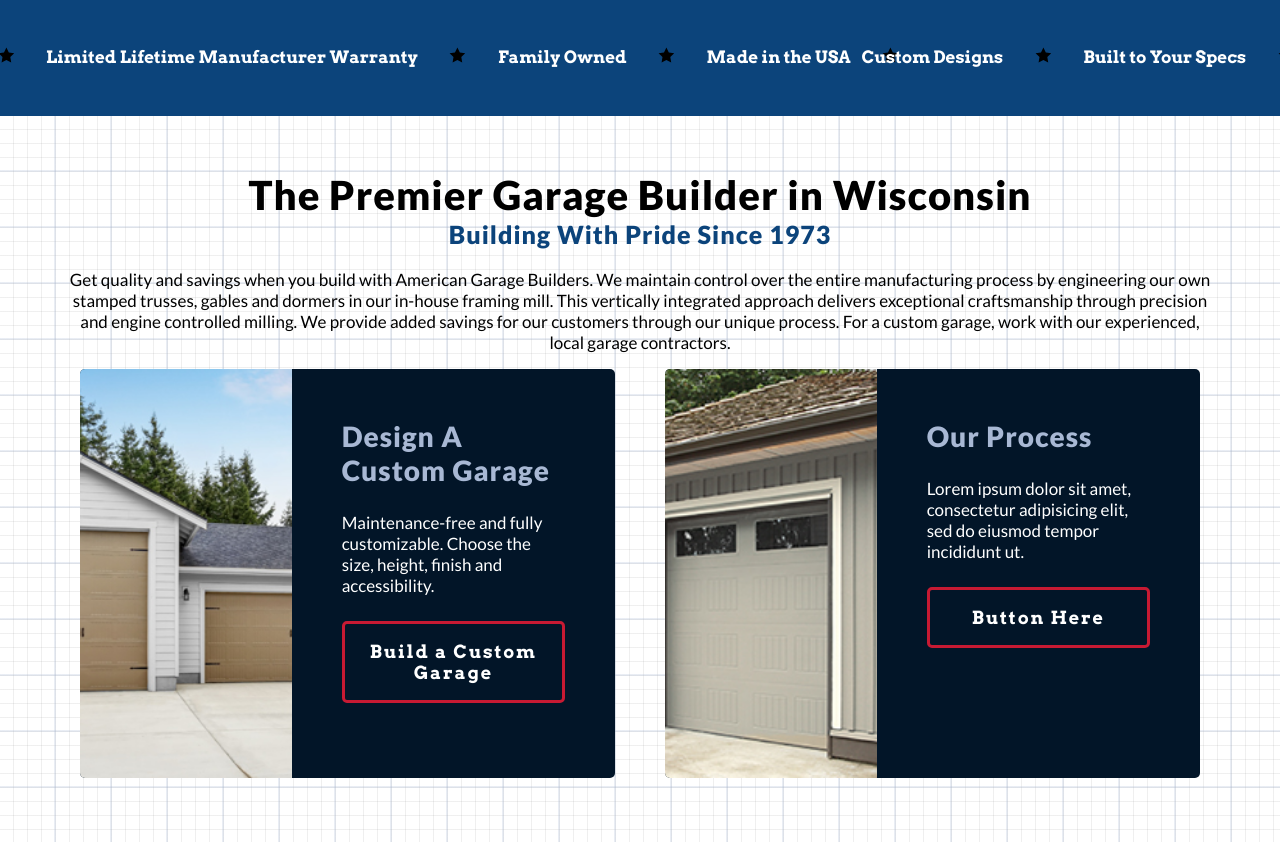
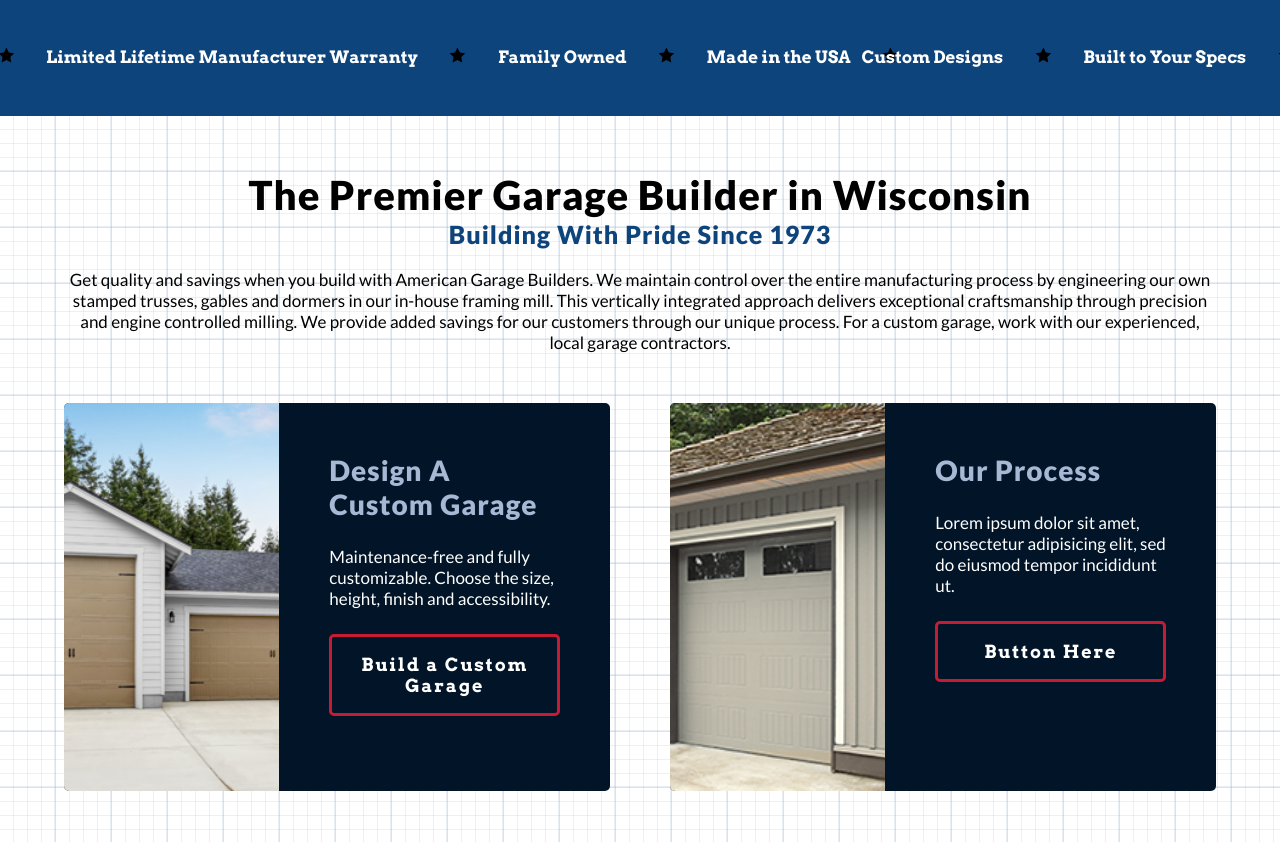
Before and after one commit to tburzynski2/agb-redev, a website: page src/html/index.html in a window 1280 px wide. Shown: the part 802-1644 px from the top of the page. Drawn offline with Linux system fonts and the light colour scheme.

Commit message:
Code cleanup pt.3 - Updating grid and card systems

```diff
--- a/src/html/index.html
+++ b/src/html/index.html
@@ -157,7 +157,7 @@
               >Building With Pride Since 1973</span
             >
           </h1>
-          <p>
+          <p class="padding-bottom-5">
             Get quality and savings when you build with American Garage
             Builders. We maintain control over the entire manufacturing process
             by engineering our own stamped trusses, gables and dormers in our
@@ -168,7 +168,8 @@
             local garage contractors.
           </p>
         </div>
-        <div class="card-container">
+        <div class="row">
+          <div class="col-1-of-2">
               <div class="card">
                   <div class="card-image">
                     <img
@@ -189,6 +190,8 @@
                     </p>
                   </div>
               </div>
+          </div>
+          <div class="col-1-of-2">
               <div class="card">
                   <div class="card-image">
                     <img
@@ -207,6 +210,7 @@
                         ><span>Button Here</span></a
                       >
                     </p>
+                  </div>
                 </div>
               </div>
           </div>
--- a/src/scss/abstracts/_variables.scss
+++ b/src/scss/abstracts/_variables.scss
@@ -18,3 +18,10 @@
 $font-family-primary-black: "Lato Black", sans-serif;
 $font-family-primary-black-italic: "Lato BlackItalic", sans-serif;
 $font-family-secondary: "Arvo", serif;
+$default-font-size: 1.6rem;
+
+// Grid
+$grid-width: 140rem;
+$gutter-vertical: 8rem;
+$gutter-vertical-small: 6rem;
+$gutter-horizontal: 6rem;
--- a/src/scss/base/_base.scss
+++ b/src/scss/base/_base.scss
@@ -66,16 +66,6 @@
   font-size: 2.5rem;
 }
 
-.text-block {
-  max-width: 140rem;
-  margin: 0 auto;
-}
-
-.split-text-block {
-  max-width: 61rem;
-  margin: 0 auto;
-}
-
 ul.checkmark-list {
   column-count: 2;
   column-gap: 2rem;
@@ -103,8 +93,19 @@
   }
 }
 
-@media (max-width: 1800px) {
-  text-block {
-    max-width: 100rem;
-  }
+.grid-background {
+  background-color: $color-white;
+  background-image: linear-gradient(
+      rgba($color-primary-light, 0.25) 2px,
+      transparent 2px
+    ),
+    linear-gradient(
+      90deg,
+      rgba($color-primary-light, 0.25) 2px,
+      transparent 2px
+    ),
+    linear-gradient(rgba($color-grid, 0.15) 1px, transparent 1px),
+    linear-gradient(90deg, rgba($color-grid, 0.15) 1px, transparent 1px);
+  background-size: 56px 56px, 56px 56px, 14px 14px, 14px 14px;
+  background-position: -2px -2px, -2px -2px, -1px -1px, -1px -1px;
 }
--- a/src/scss/components/_card.scss
+++ b/src/scss/components/_card.scss
@@ -1,11 +1,3 @@
-.card-container {
-  display: flex;
-  gap: 5rem;
-  flex-wrap: wrap;
-  padding: 1.6rem;
-  justify-content: center;
-}
-
 .card {
   display: flex;
   flex-direction: row;
@@ -14,10 +6,8 @@
   color: $color-white;
   border-radius: 5px;
   overflow: hidden;
-  max-width: calc(50% - 2.5rem);
-  min-width: 450px;
   transition: transform 0.2s;
-  align-items: stretch;
+  height: 100%;
 }
 
 .card-image {
@@ -26,12 +16,10 @@
   min-height: 200px;
   position: relative;
   img {
-    display: block;
     object-fit: cover;
     position: absolute;
     top: 0;
     left: 0;
-    display: block;
     width: 100%;
     height: 100%;
     -o-object-fit: cover;
@@ -57,10 +45,3 @@
     font-size: 1.7rem;
   }
 }
-
-// Media queries
-@media (max-width: 1110px) {
-  .card {
-    max-width: 100%;
-  }
-}
--- a/src/scss/layout/_grid.scss
+++ b/src/scss/layout/_grid.scss
@@ -1,16 +1,45 @@
-.grid-background {
-  background-color: $color-white;
-  background-image: linear-gradient(
-      rgba($color-primary-light, 0.25) 2px,
-      transparent 2px
-    ),
-    linear-gradient(
-      90deg,
-      rgba($color-primary-light, 0.25) 2px,
-      transparent 2px
-    ),
-    linear-gradient(rgba($color-grid, 0.15) 1px, transparent 1px),
-    linear-gradient(90deg, rgba($color-grid, 0.15) 1px, transparent 1px);
-  background-size: 56px 56px, 56px 56px, 14px 14px, 14px 14px;
-  background-position: -2px -2px, -2px -2px, -1px -1px, -1px -1px;
+.row {
+  display: grid;
+  max-width: $grid-width;
+  margin: 0 auto;
+  gap: $gutter-vertical $gutter-horizontal;
+  grid-template-columns: repeat(12, 1fr);
+  align-items: stretch;
+
+  @include respond(tab-port) {
+    gap: $gutter-vertical-small;
+    grid-template-columns: 1fr;
+  }
+
+  [class^="col-"] {
+    @include respond(tab-port) {
+      * {
+        grid-column: span 12;
+      }
+    }
+  }
+
+  .col-1-of-2 {
+    grid-column: span 6;
+  }
+
+  .col-1-of-3 {
+    grid-column: span 4;
+  }
+
+  .col-2-of-3 {
+    grid-column: span 8;
+  }
+
+  .col-1-of-4 {
+    grid-column: span 3;
+  }
+
+  .col-2-of-4 {
+    grid-column: span 6;
+  }
+
+  .col-3-of-4 {
+    grid-column: span 9;
+  }
 }
--- a/src/scss/pages/_home.scss
+++ b/src/scss/pages/_home.scss
@@ -58,7 +58,7 @@
 }
 
 .services-section {
-  padding: 5.5rem 5vw 10vw;
+  padding: 5.5rem 5vw 10rem;
   background-color: $color-white;
 }
 
```
Also changed, not shown: assets/css/style.css. Lines whose indentation alone changed are shown as unchanged.
